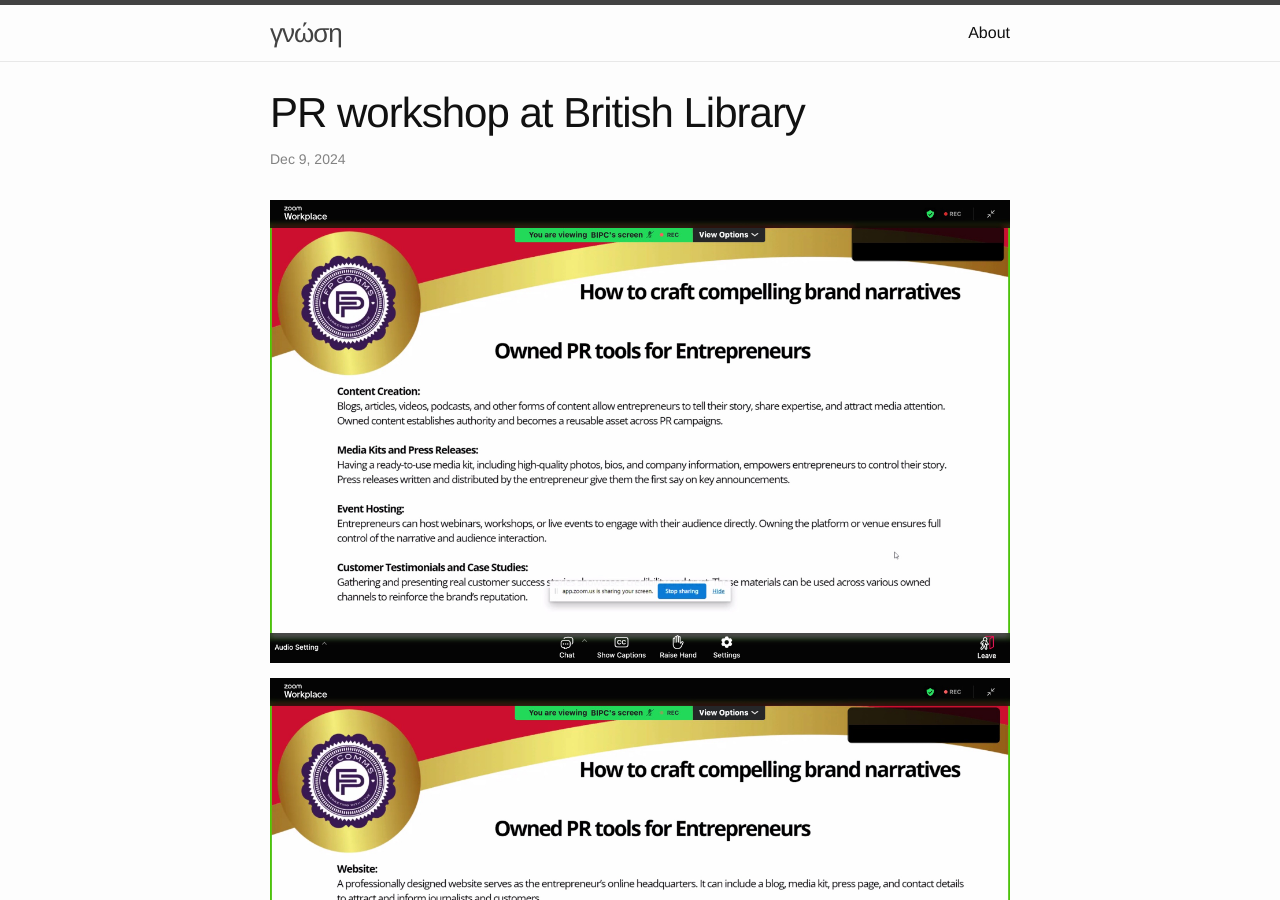
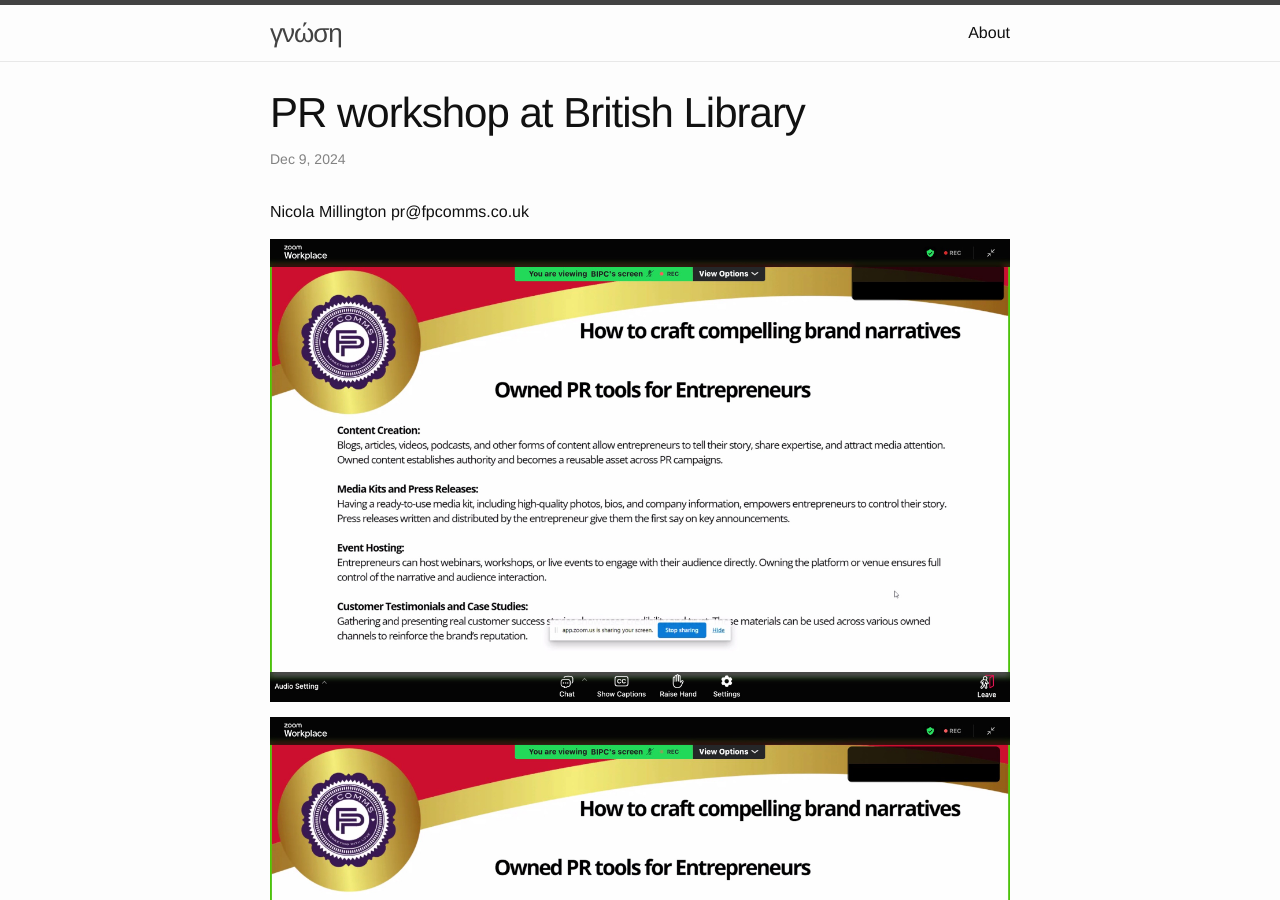
Before and after one commit to jli05/jli05.github.io, a Jekyll site: the page built from _posts/2024-12-09-PR-workshop.md, in a window 1280 px wide and 900 px high. Built offline with Jekyll 4.4.1, drawn with Linux system fonts in a browser that asks for light colours.

Commit message:
add contact

```diff
--- a/_posts/2024-12-09-PR-workshop.md
+++ b/_posts/2024-12-09-PR-workshop.md
@@ -2,6 +2,9 @@
 title: PR workshop at British Library
 layout: post
 ---
+
+Nicola Millington
+pr@fpcomms.co.uk
 
 ![brand narrative 1](/assets/2024-PR/brand-narrative-1.jpg)
 
```
